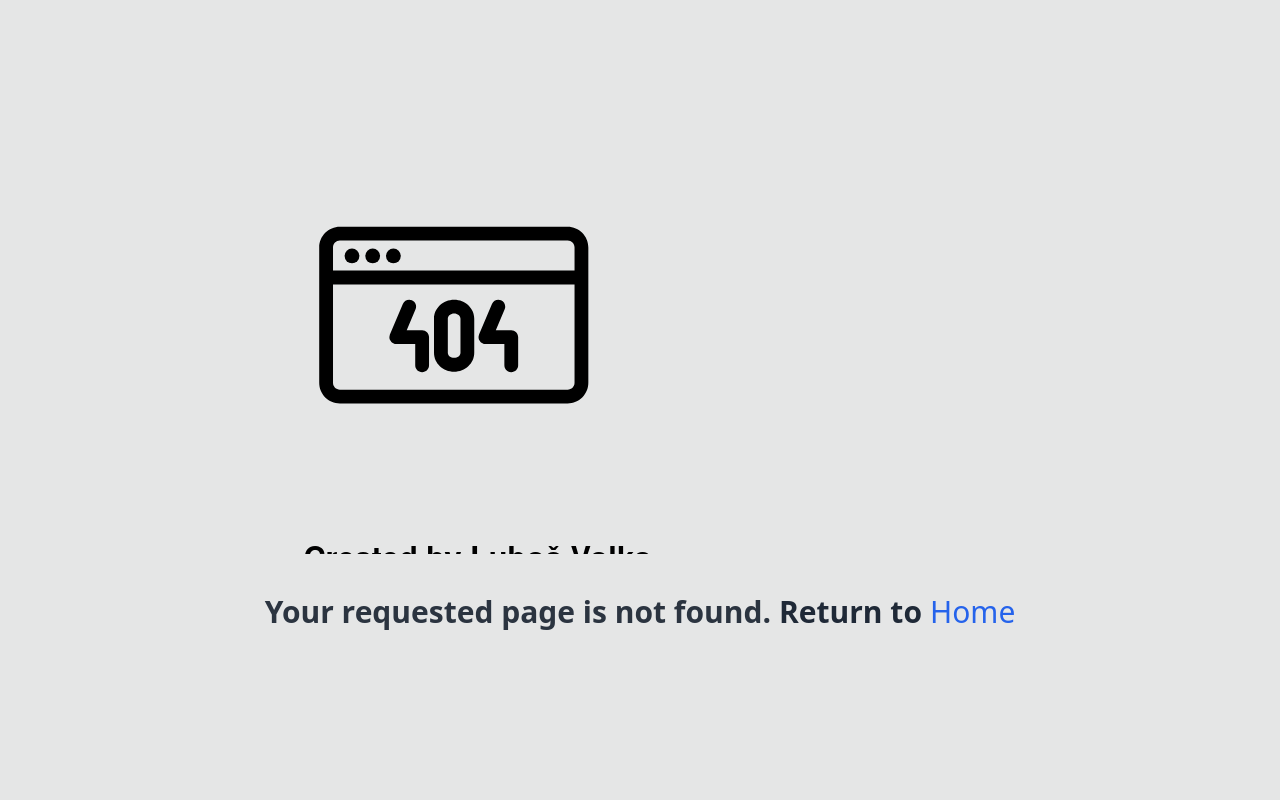
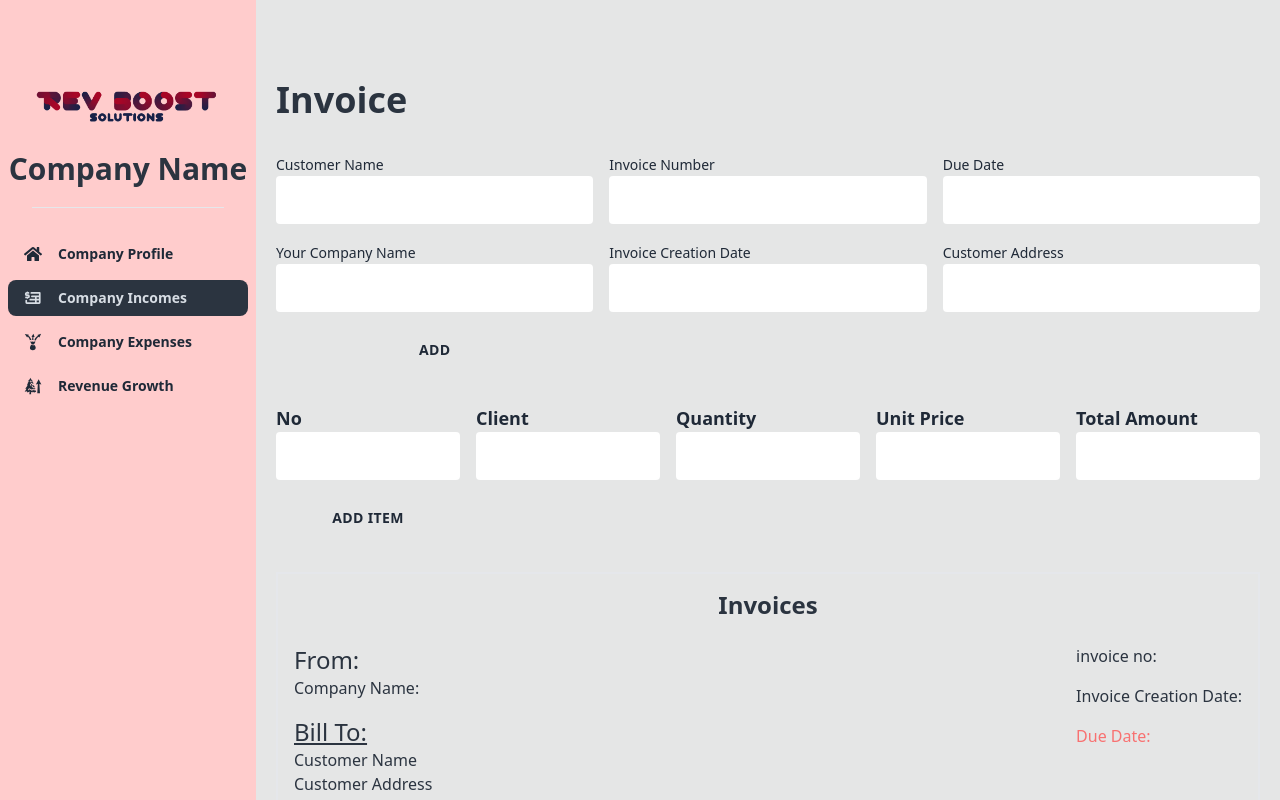
Before and after one commit to maasajal/revboost-solutions, a React (Vite) app: page /dashboard/company-incomes in a window 1280 px wide. Before the commit this address had no page. Shown: the top 800 px of the page. Built offline with nearby package versions, Linux system fonts and the light colour scheme.

Commit message:
Dashboard route change & modify bilshansakib branch

```diff
--- /dev/null
+++ b/src/dashboard/CompanyIncomes/Incomes.tsx
@@ -0,0 +1,11 @@
+import Invoice from "./InvoiceAndBilling/Invoice";
+
+const Incomes: React.FC = () => {
+  return (
+    <div>
+      <Invoice />
+    </div>
+  );
+};
+
+export default Incomes;
--- a/src/pages/Shared/Navbar/DashboardNavbar.tsx
+++ b/src/dashboard/DashboardNavbar/DashboardNavbar.tsx
@@ -1,5 +1,5 @@
 import { Link, NavLink } from "react-router-dom";
-import logo from "../../../assets/logo.png";
+import logo from "../../assets/logo.png";
 import { FaHome } from "react-icons/fa";
 import { GiExpense, GiTreeGrowth } from "react-icons/gi";
 import { PiInvoiceBold } from "react-icons/pi";
--- a/src/layouts/Dashboard.tsx
+++ b/src/layouts/Dashboard.tsx
@@ -1,7 +1,7 @@
 import { Outlet } from "react-router-dom";
 import { RiMenuUnfold3Fill } from "react-icons/ri";
-import DashboardNavbar from "../pages/Shared/Navbar/DashboardNavbar";
-import BottomNavbar from "../pages/Shared/Navbar/BottomNavbar";
+import DashboardNavbar from "../dashboard/DashboardNavbar/DashboardNavbar";
+import BottomNavbar from "../dashboard/DashboardNavbar/BottomNavbar";
 
 const Dashboard = () => {
   return (
```
Also changed, not shown: src/routes/Router.tsx (+6 -6 lines), src/dashboard/CompanyIncomes/InvoiceAndBilling/Invoice.tsx (renamed from src/pages/CompanyIncomes/InvoiceAndBilling/Invoice.tsx), src/dashboard/DashboardNavbar/BottomNavbar.tsx (renamed from src/pages/Shared/Navbar/BottomNavbar.tsx), src/dashboard/Expense/Expense.tsx (renamed from src/pages/Expense/Expense.tsx), src/dashboard/RevenueGrowth/RevenueGrowth.tsx (renamed from src/pages/RevenueGrowth/RevenueGrowth.tsx).
